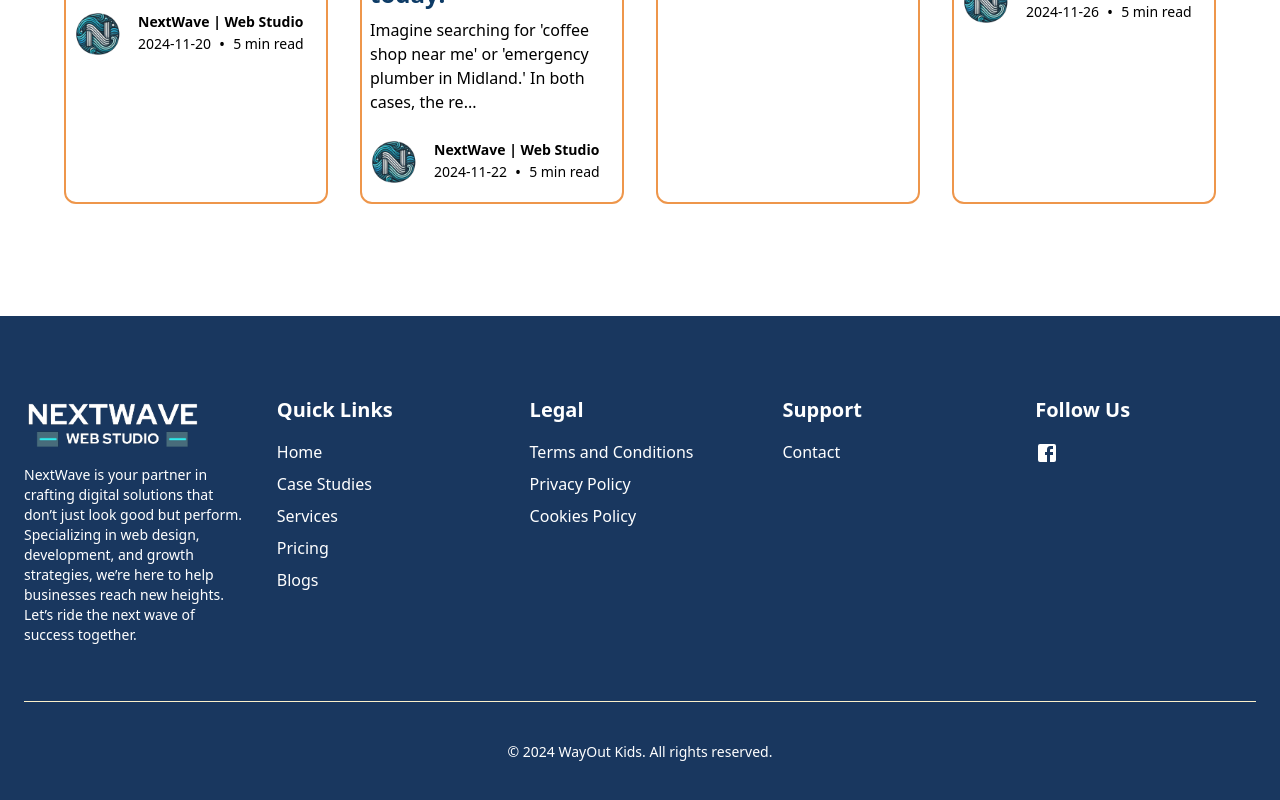
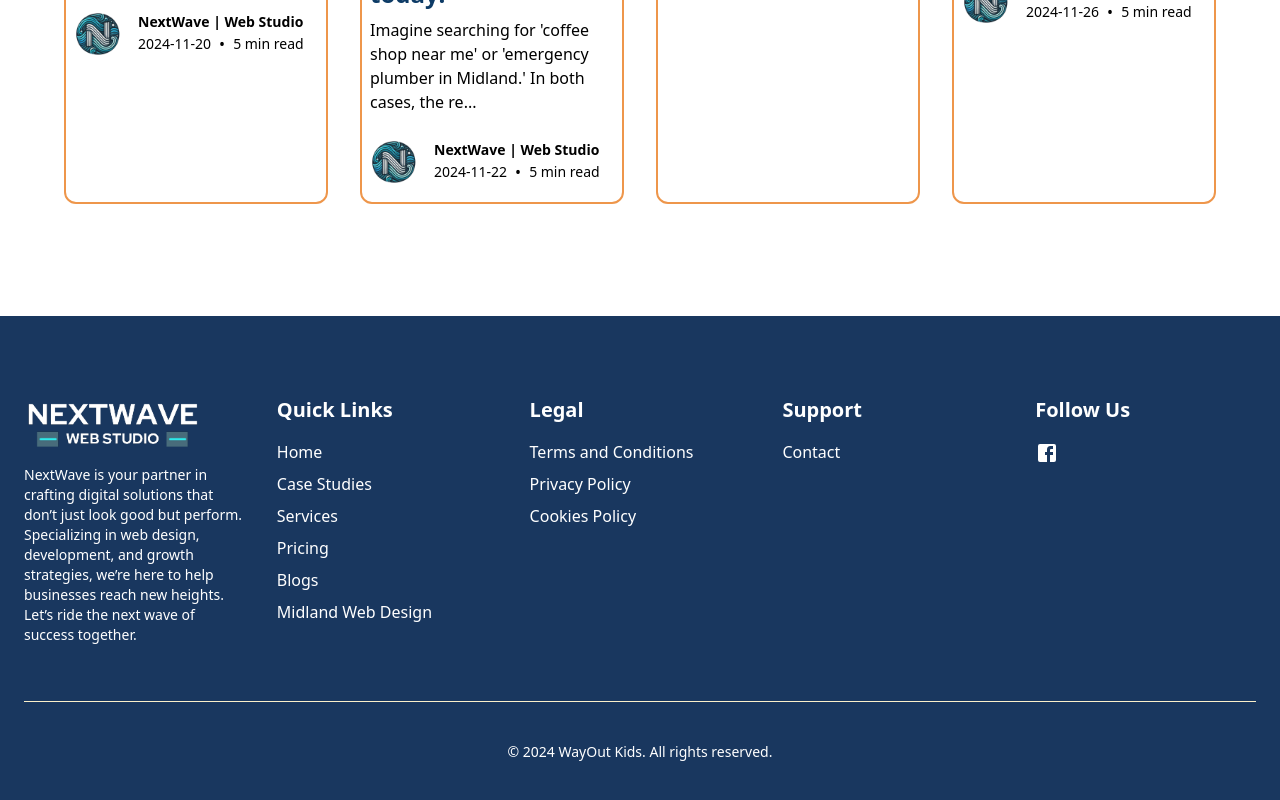
Before and after one commit to Parrasite9/nextwave, a React (Create React App) app: page / in a window 1280 px wide. Shown: the part 5986-6786 px from the top of the page. Built offline with nearby package versions, Linux system fonts and the light colour scheme.

Commit message:
SEO update and a few paths have been updated

```diff
--- a/src/Globals/Footer.jsx
+++ b/src/Globals/Footer.jsx
@@ -13,6 +13,7 @@ const navLinks = [
 	{ name: 'Services', path: '/#services' },
 	{ name: 'Pricing', path: '/#pricing' },
 	{ name: 'Blogs', path: '/blogs' },
+	{ name: 'Midland Web Design', path: '/web-design-midland-tx' },
 	{
 		name: 'Legal',
 		subLinks: [
@@ -21,7 +22,7 @@ const navLinks = [
 			{ name: 'Cookies Policy', path: '/cookies-policy' },
 		],
 	},
-	{ name: 'Contact', path: '/#contact' },
+	{ name: 'Contact', path: '/contact' },
 ];
 
 const getCurrentYear = () => {
```
